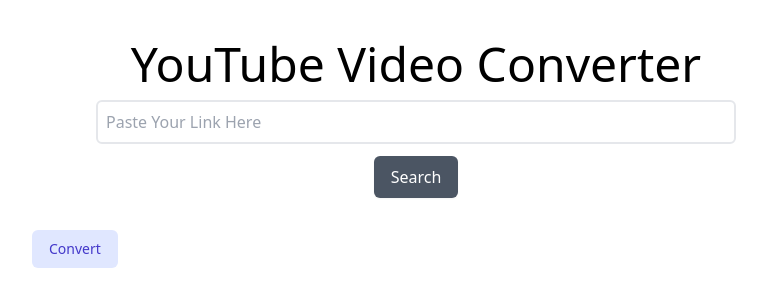
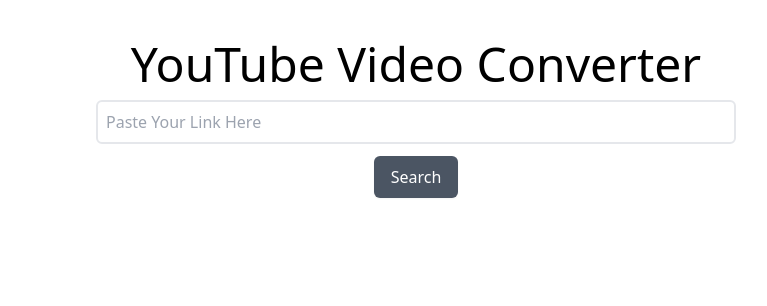
Before and after one commit to ceize123/karaoke-generator, a React (Create React App) app: page / in a window 1280 px wide. Shown: the top 306 px of the page, without its empty margins (224-991 px from the left). Built offline with nearby package versions, Linux system fonts and the light colour scheme.

Commit message:
1/28 fix search sec bug

```diff
--- a/src/App.js
+++ b/src/App.js
@@ -16,7 +16,7 @@ function isValidHttpUrl(string) {
 function App() {
 	const [status, setStatus] = useState('')
 	const [data, setData] = useState()
-	const [searchRes, setSearchRes] = useState([])
+	const [searchRes, setSearchRes] = useState()
 	const [downloading, setDownloading] = useState(false)
 
 	const handleDownload = async (url) => {
@@ -86,12 +86,12 @@ function App() {
 					</button>
 				</form>
 			</section>
-			<section className='w-full flex justify-center my-8'>
-				{searchRes && searchRes.length > 1
+			{searchRes && <section className='w-full flex justify-center my-8'>
+				{searchRes.length > 1
 					? <SearchSec res={searchRes} onHandleChange={onHandleChange} />
 					: <SearchSecSingle res={searchRes} onHandleChange={onHandleDownload} />
 				}
-			</section>
+			</section>}
 			<section>
 				<p>{status}</p>
 				{typeof data !== 'undefined' &&
```
